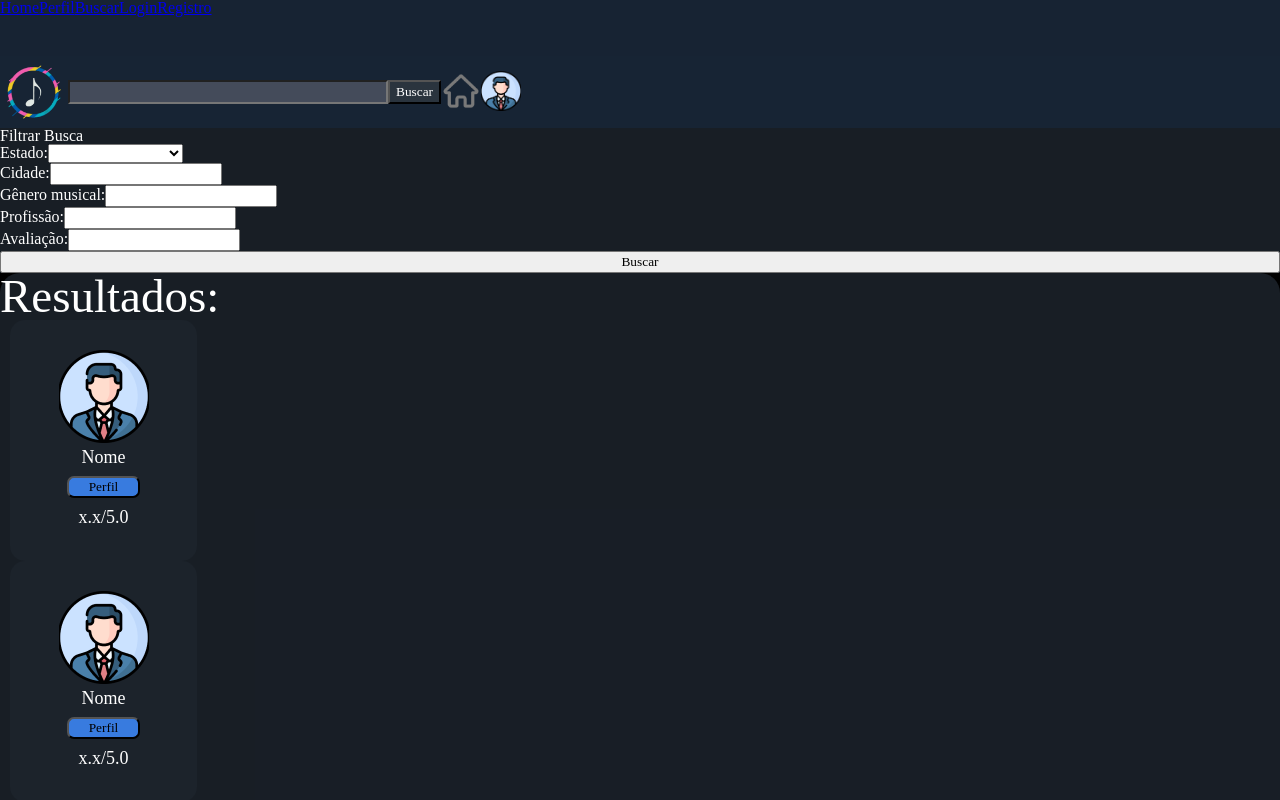
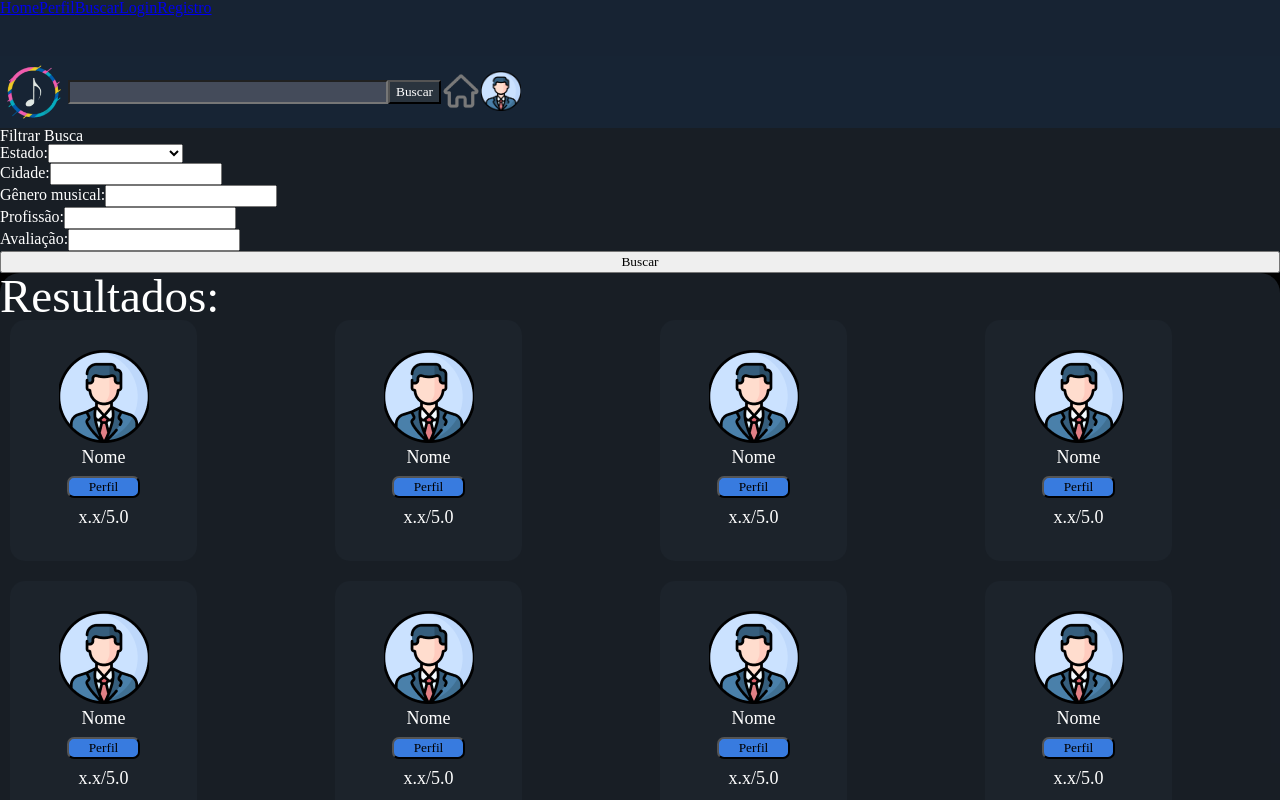
Before and after one commit to Yan-Fonseca/TuneTown, a Vue app: page /#/search in a window 1280 px wide. Shown: the top 800 px of the page. Built offline with nearby package versions, Linux system fonts and the light colour scheme; a web font is replaced by a local one.

Commit message:
protótipo de exibição dos resultados

```diff
--- a/src/components/Busca/Resultados.vue
+++ b/src/components/Busca/Resultados.vue
@@ -35,4 +35,10 @@ export default {
     h1 {
         font-size: 47px;
     }
+
+    .resultados {
+        display: grid;
+        grid-template-columns: repeat(4, 1fr);
+        gap: 20px;
+    }
 </style>
```
